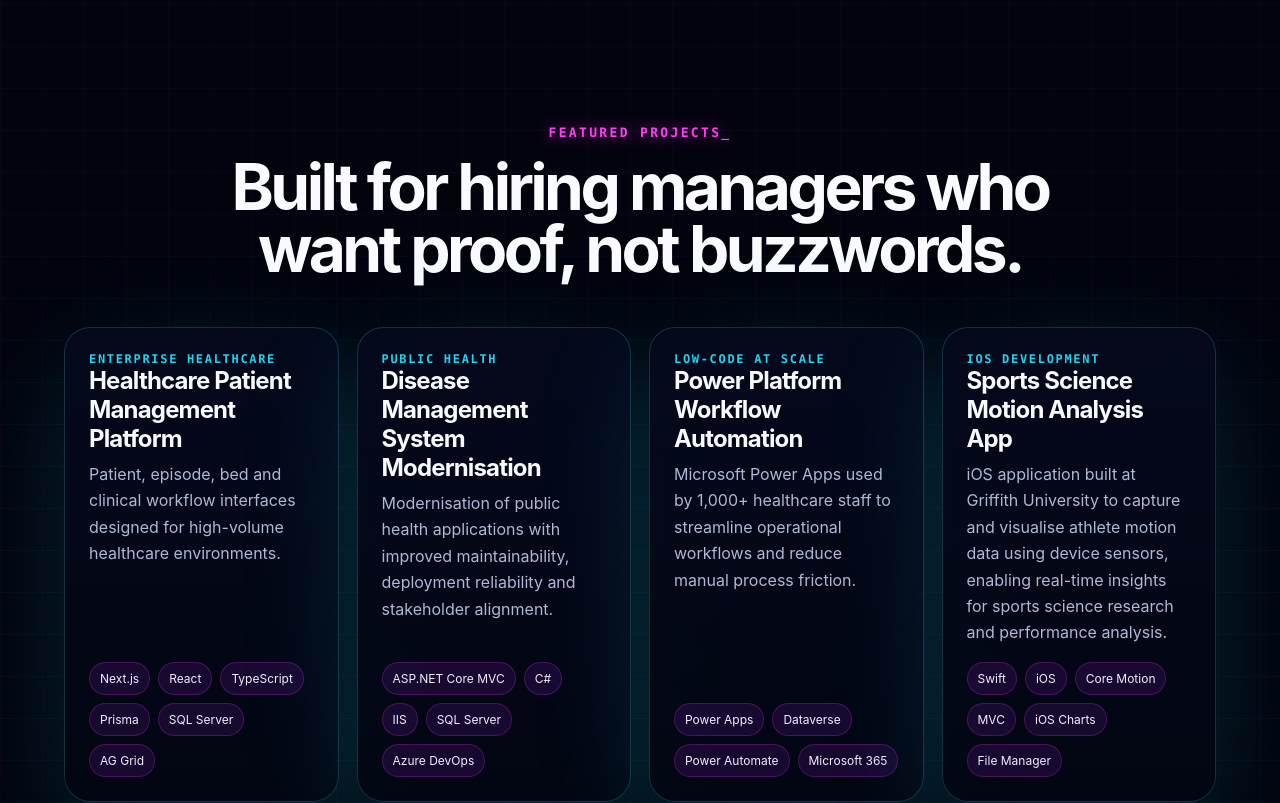
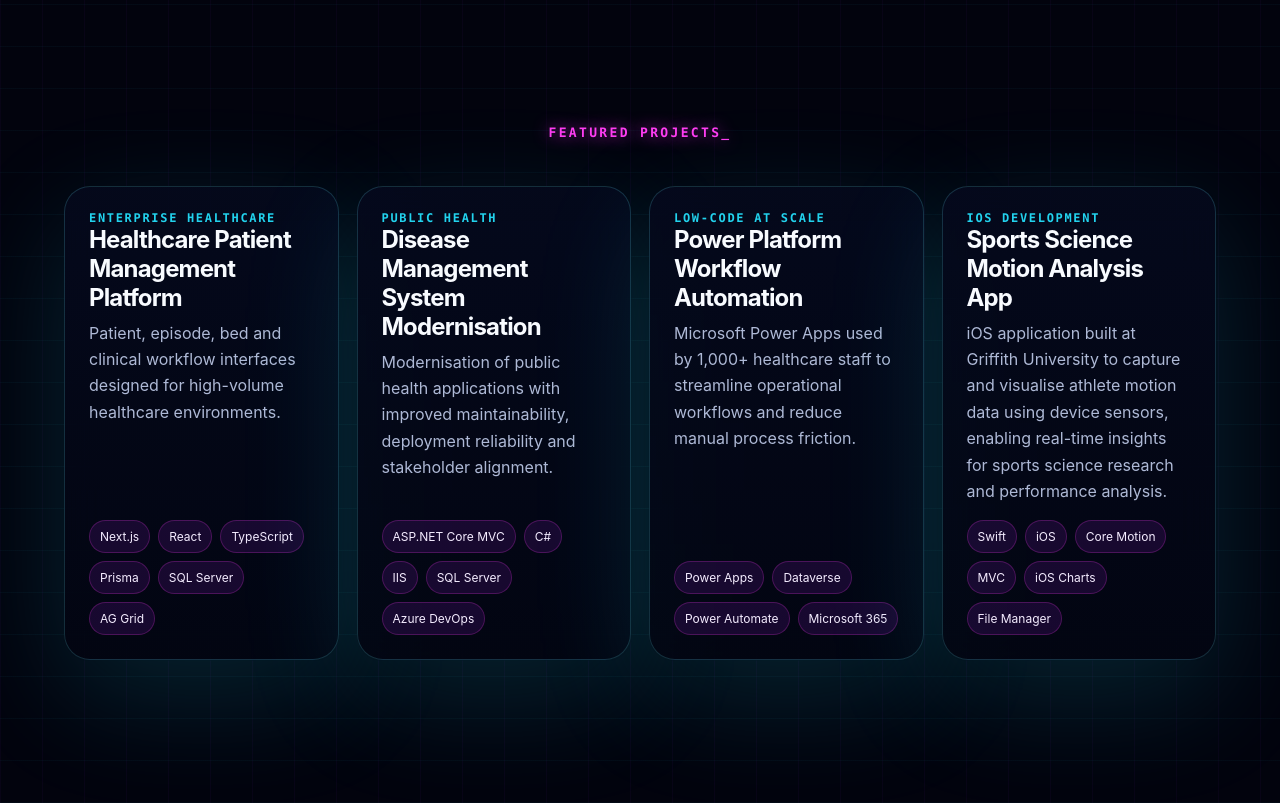
Before and after one commit to sadeedch/portfolio, a Next.js app: page / in a window 1280 px wide. Shown: the part 3020-3823 px from the top of the page. Built offline with nearby package versions, Linux system fonts and the light colour scheme.

Commit message:
Update page.js

```diff
--- a/app/page.js
+++ b/app/page.js
@@ -308,7 +308,7 @@
 
       <section id="skills" className="sectionPad skillsSection"><div className="sectionIntro reveal"><p className="eyebrow">Tech Stack_</p><h2>Modern full-stack delivery with strong Microsoft and frontend depth.</h2><p>Tools I use to build, modernise, deploy and support production systems.</p></div><div className="skillGrid reveal delayOne">{skills.map((skill) => (<div className="skillTile" key={skill.name}><span className="skillIcon">{skill.icon}</span><span>{skill.name}</span></div>))}</div></section>
 
-      <section id="projects" className="sectionPad projectsSection"><div className="sectionIntro centered reveal"><p className="eyebrow">Featured Projects_</p><h2>Built for hiring managers who want proof, not buzzwords.</h2></div><div className="projectsGrid">{projects.map((project, index) => (<article className="projectCard reveal" style={{ animationDelay: `${index * 90}ms` }} key={project.title}><span>{project.tag}</span><h3>{project.title}</h3><p>{project.text}</p><div className="miniStack">{project.stack.map((item) => <small key={item}>{item}</small>)}</div></article>))}</div></section>
+      <section id="projects" className="sectionPad projectsSection"><div className="sectionIntro centered reveal"><p className="eyebrow">Featured Projects_</p></div><div className="projectsGrid">{projects.map((project, index) => (<article className="projectCard reveal" style={{ animationDelay: `${index * 90}ms` }} key={project.title}><span>{project.tag}</span><h3>{project.title}</h3><p>{project.text}</p><div className="miniStack">{project.stack.map((item) => <small key={item}>{item}</small>)}</div></article>))}</div></section>
 
       <section id="work" className="sectionPad timelineSection"><div className="sectionIntro centered reveal"><p className="eyebrow">Experience_</p><h2>Real systems, real users, real impact.</h2><p>My background spans healthcare, public-sector systems, workforce platforms and enterprise delivery.</p></div><div className="timeline">{work.map((job, index) => (<article className="timelineCard reveal" style={{ animationDelay: `${index * 80}ms` }} key={job.role + job.company}><div className="period">{job.period}</div><div><h3>{job.role}</h3><p className="company">{job.company}</p><ul>{job.points.map((point) => <li key={point}>{point}</li>)}</ul></div></article>))}</div></section>
 
```
